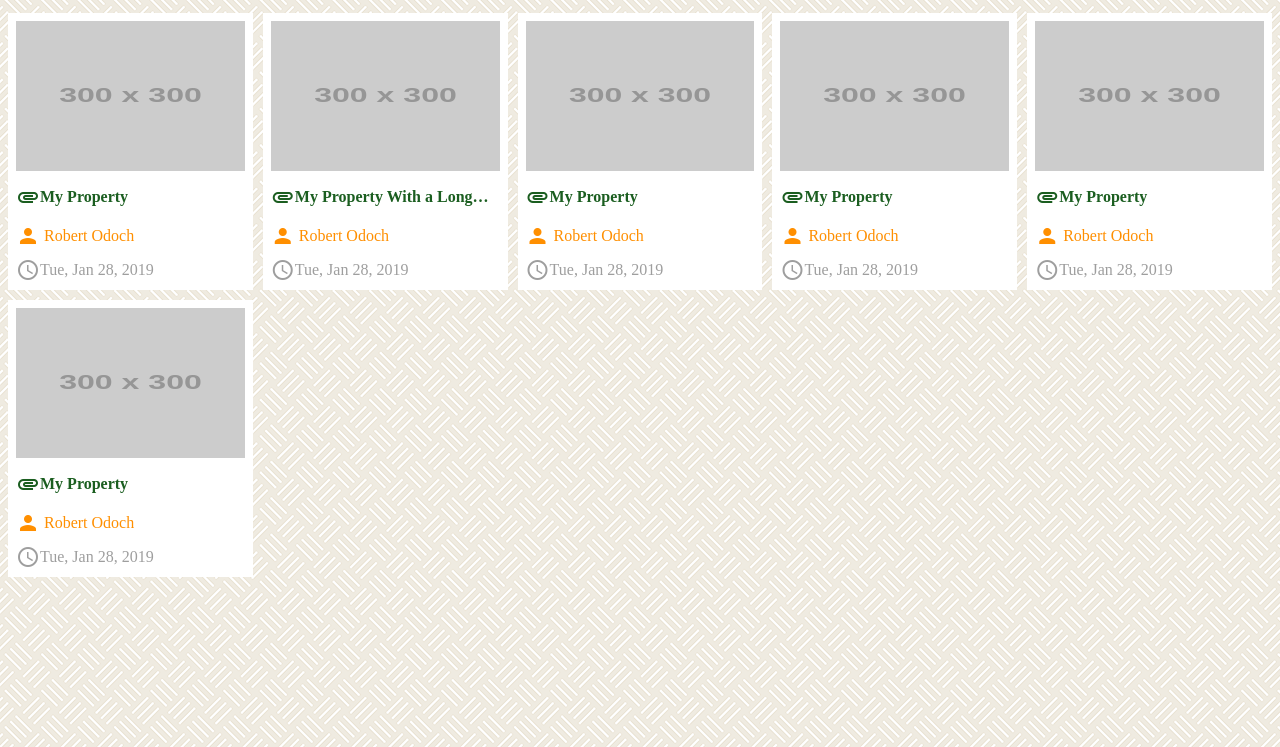
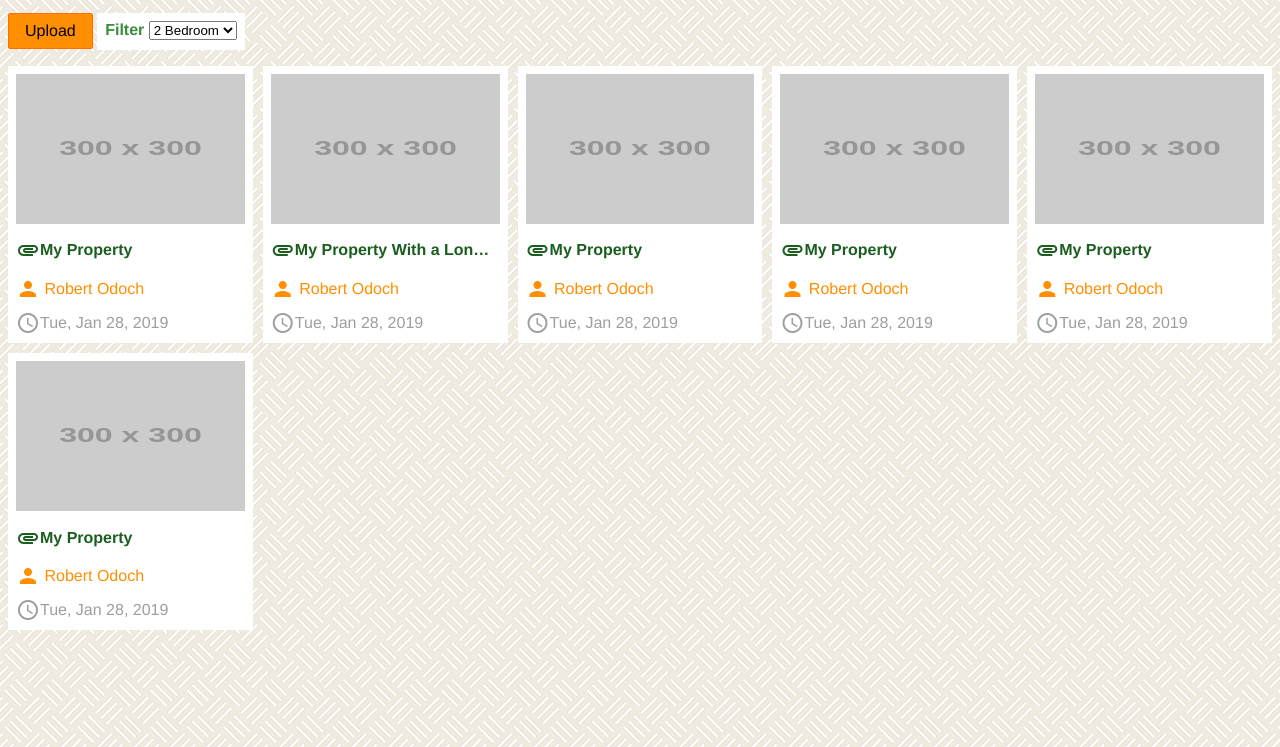
Before and after one commit to robert-odoch/property-pro-lite, a plain HTML site: page UI/index.html in a window 1280 px wide. Shown: the part 53-800 px from the top of the page. Drawn offline with Linux system fonts and the light colour scheme; placeholder pictures from the web are drawn by us.

Commit message:
Add actions for displayed properties on landing page

```diff
--- a/UI/css/styles.css
+++ b/UI/css/styles.css
@@ -1,14 +1,19 @@
 /* Paddings */
 .pa-1 {
+    padding: .5em;
+}
+
+.pa-2 {
     padding: 1em;
 }
 
-.pa-2 {
+.pa-3 {
     padding: 1.5em;
 }
 
-.pa-3 {
-    padding: 2em;
+/* Margins */
+.mb-1 {
+    margin-bottom: 1em;
 }
 
 /* Text */
@@ -73,6 +78,16 @@ input[type="password"] {
     width: 100%;
 }
 
+.form-inline {
+    display: inline-block;
+    width: auto;
+    margin: 0;
+}
+
+.form-inline label {
+    display: inline-block;
+}
+
 /* Buttons */
 .btn {
     padding: .5em 1em;
@@ -83,6 +98,17 @@ input[type="password"] {
 }
 
 /* Core styles */
+:root {
+    box-sizing: border-box;
+    font-family: Helvetica, Arial, sans-serif;
+}
+
+*,
+*::before,
+*::after {
+    box-sizing: inherit;
+}
+
 html {
     height: 100%;
 }
@@ -131,9 +157,12 @@ a {
     text-decoration: none;
 }
 
+.container {
+    margin: 0 .5em;
+}
+
 .properties {
     display: grid;
-    padding: 0 .5em;
     box-sizing: border-box;
     grid-gap: 10px;
     grid-template-columns: repeat(5, 1fr);
@@ -154,3 +183,8 @@ a {
     position: relative;
     top: 7px;
 }
+
+#upload-property {
+    vertical-align: top;
+    display: inline-block;
+}
--- a/UI/index.html
+++ b/UI/index.html
@@ -17,6 +17,19 @@
             <li><a class="btn bg-amber" href="sign-up.html">Sign Up</a></li>
         </ul>
     </header>
+    <div class="container">
+        <div class="mb-1">
+            <a href="" class="btn bg-amber" id="upload-property">Upload</a>
+            <form action="" method="get" class="form-inline bg-white pa-1">
+                <label for="filter">Filter</label>
+                <select name="" id="">
+                    <option value="">2 Bedroom</option>
+                    <option value="">3 Bedroom</option>
+                    <option value="">Mini flat</option>
+                </select>
+            </form>
+        </div>
+
         <div class="properties">
             <div class="property">
                 <a href="">
@@ -103,5 +116,6 @@
                 </div>
             </div>
         </div>
+    </div>
 </body>
 </html>
```
Lines whose indentation alone changed are shown as unchanged.
